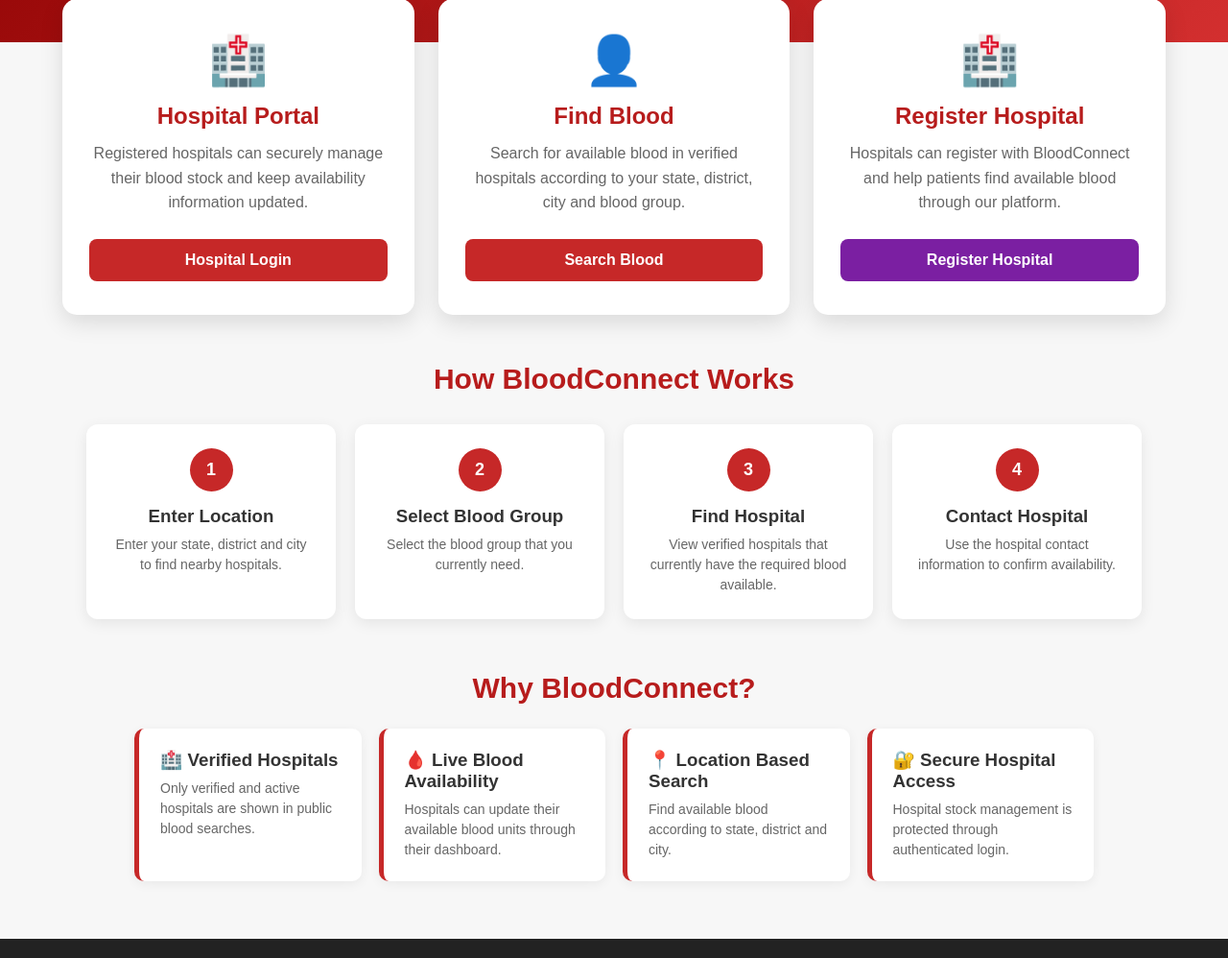
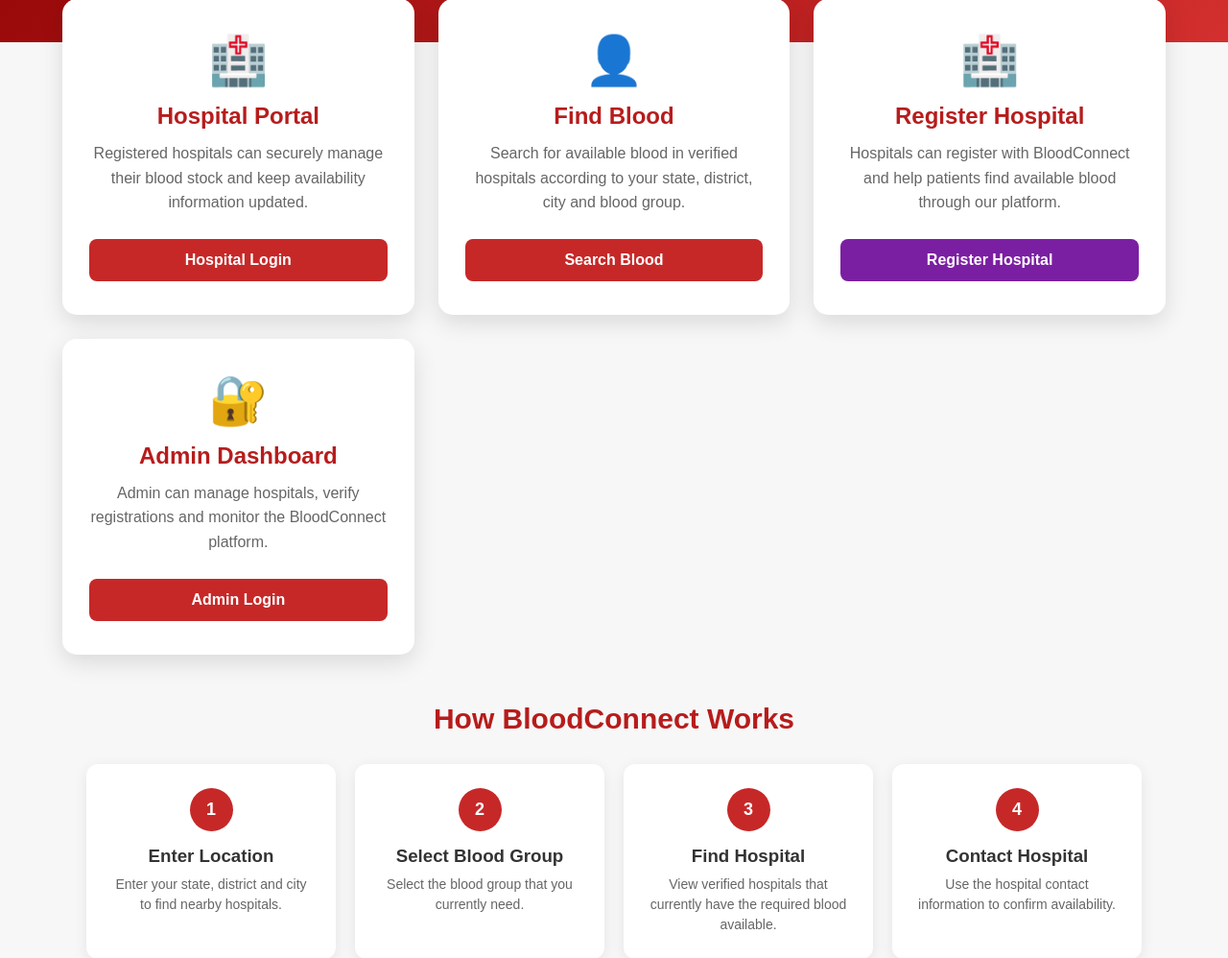
Before and after one commit to Ashwani77u/BloodConnect, a Django app: page / in a window 1280 px wide. Shown: the part 406-1404 px from the top of the page at 96% size. Run offline with Django 5.2, Linux system fonts and the light colour scheme.

Commit message:
Add admin login card to home page

```diff
--- a/templates/core/home.html
+++ b/templates/core/home.html
@@ -469,7 +469,37 @@
 
     </div>
 
+<!-- ADMIN DASHBOARD -->
 
+<div class="card">
+
+    <div>
+
+        <div class="card-icon">
+            🔐
+        </div>
+
+        <h2>
+            Admin Dashboard
+        </h2>
+
+        <p>
+            Admin can manage hospitals,
+            verify registrations and monitor
+            the BloodConnect platform.
+        </p>
+
+    </div>
+
+    <a
+        href="{% url 'admin_dashboard' %}"
+        class="btn">
+
+        Admin Login
+
+    </a>
+
+</div>
 </section>
 
 
```
